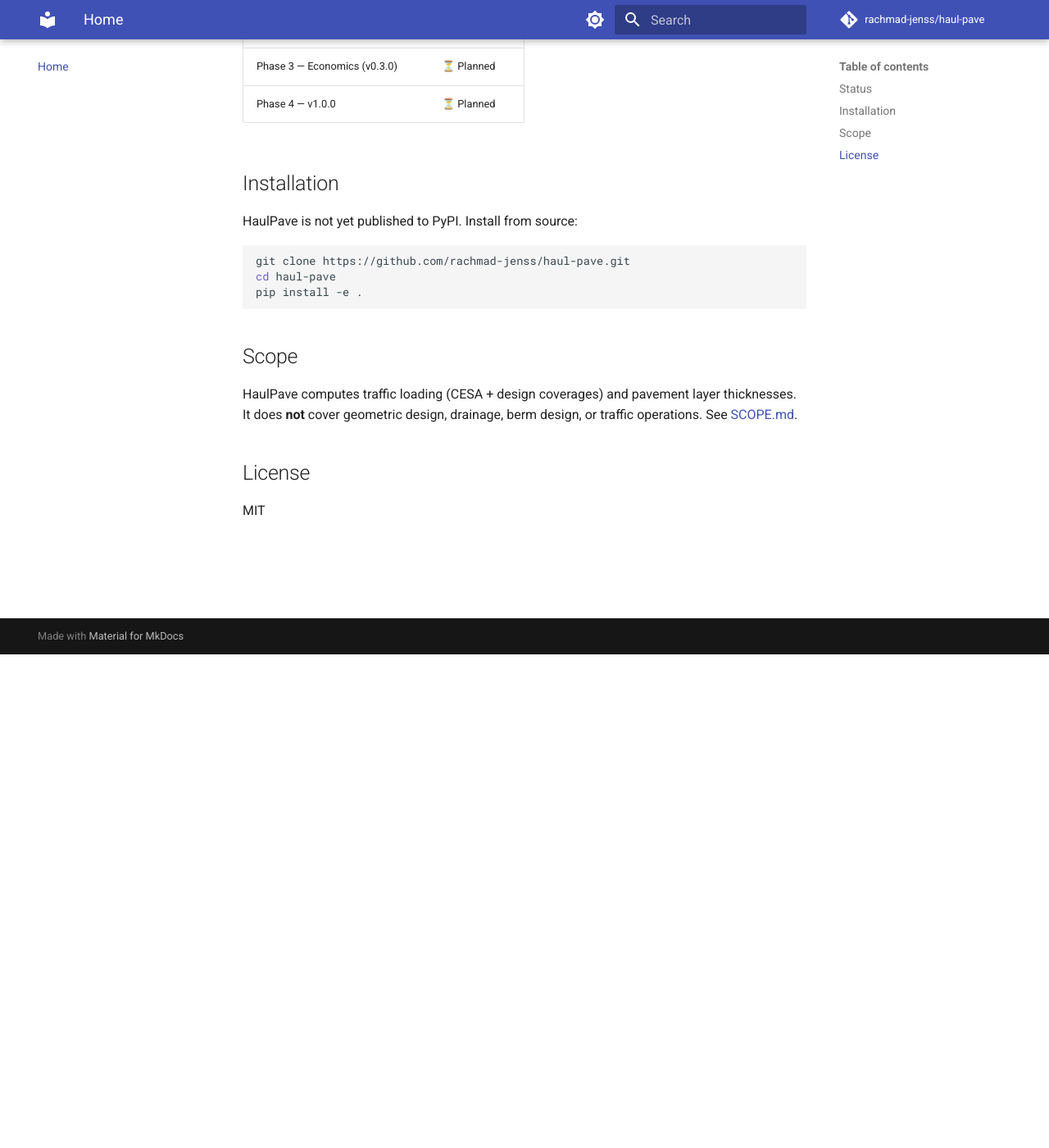
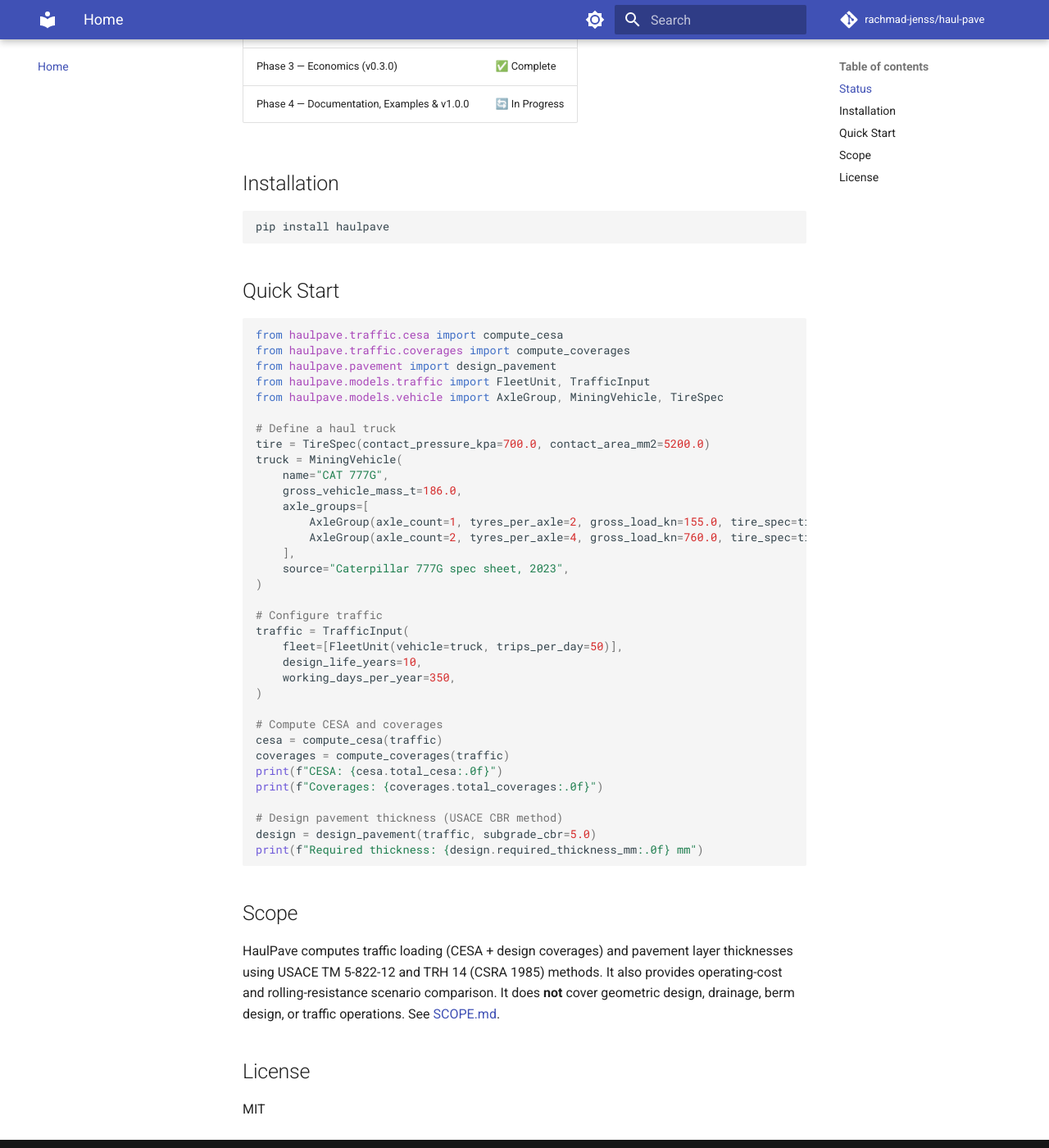
Before and after one commit to rachmad-jenss/haul-pave, an MkDocs documentation site: the page built from docs/index.md, in a window 1280 px wide and 1400 px high, scrolled down 602 px. Shown: the whole window at 82% size. Built offline with MkDocs 1.6.1 and Material for MkDocs 9.7.7, drawn with Linux system fonts in a browser that asks for light colours; comment, search, counter and statistics services are not loaded; some of the changed text lies outside the part shown.

Commit message:
DAS-51: Fix outdated MkDocs docs/index.md (#58)
- Remove 'not yet published to PyPI' — now on PyPI
- Update phase status: all 4 phases complete, Phase 4 In Progress
- Add Quick Start section with example code
- Update Scope to mention TRH 14 and economics methods
- Keep synchronized with README.md messaging

````diff
--- a/docs/index.md
+++ b/docs/index.md
@@ -7,32 +7,69 @@ and estimating operating-cost impacts.
 
 ## Status
 
-HaulPave is under active development. See the [project roadmap](https://github.com/rachmad-jenss/haul-pave)
-for the current phase and planned releases.
+HaulPave v0.3.0 is released and available on PyPI. See the [project roadmap](https://github.com/rachmad-jenss/haul-pave)
+for upcoming releases.
 
 | Phase | Status |
 |-------|--------|
-| Phase 0 — Benchmark Foundation | 🔄 In Progress |
-| Phase 1 — MVP (v0.1.0) | ⏳ Planned |
-| Phase 2 — TRH 14 (v0.2.0) | ⏳ Planned |
-| Phase 3 — Economics (v0.3.0) | ⏳ Planned |
-| Phase 4 — v1.0.0 | ⏳ Planned |
+| Phase 0 — Benchmark Foundation | ✅ Complete |
+| Phase 1 — MVP (v0.1.0) | ✅ Complete |
+| Phase 2 — TRH 14 (v0.2.0) | ✅ Complete |
+| Phase 3 — Economics (v0.3.0) | ✅ Complete |
+| Phase 4 — Documentation, Examples & v1.0.0 | 🔄 In Progress |
 
 ## Installation
 
-HaulPave is not yet published to PyPI. Install from source:
+```bash
+pip install haulpave
+```
 
-```bash
-git clone https://github.com/rachmad-jenss/haul-pave.git
-cd haul-pave
-pip install -e .
+## Quick Start
+
+```python
+from haulpave.traffic.cesa import compute_cesa
+from haulpave.traffic.coverages import compute_coverages
+from haulpave.pavement import design_pavement
+from haulpave.models.traffic import FleetUnit, TrafficInput
+from haulpave.models.vehicle import AxleGroup, MiningVehicle, TireSpec
+
+# Define a haul truck
+tire = TireSpec(contact_pressure_kpa=700.0, contact_area_mm2=5200.0)
+truck = MiningVehicle(
+    name="CAT 777G",
+    gross_vehicle_mass_t=186.0,
+    axle_groups=[
+        AxleGroup(axle_count=1, tyres_per_axle=2, gross_load_kn=155.0, tire_spec=tire),
+        AxleGroup(axle_count=2, tyres_per_axle=4, gross_load_kn=760.0, tire_spec=tire),
+    ],
+    source="Caterpillar 777G spec sheet, 2023",
+)
+
+# Configure traffic
+traffic = TrafficInput(
+    fleet=[FleetUnit(vehicle=truck, trips_per_day=50)],
+    design_life_years=10,
+    working_days_per_year=350,
+)
+
+# Compute CESA and coverages
+cesa = compute_cesa(traffic)
+coverages = compute_coverages(traffic)
+print(f"CESA: {cesa.total_cesa:.0f}")
+print(f"Coverages: {coverages.total_coverages:.0f}")
+
+# Design pavement thickness (USACE CBR method)
+design = design_pavement(traffic, subgrade_cbr=5.0)
+print(f"Required thickness: {design.required_thickness_mm:.0f} mm")
 ```
 
 ## Scope
 
 HaulPave computes traffic loading (CESA + design coverages) and pavement layer
-thicknesses. It does **not** cover geometric design, drainage, berm design, or
-traffic operations. See [SCOPE.md](https://github.com/rachmad-jenss/haul-pave/blob/main/SCOPE.md).
+thicknesses using USACE TM 5-822-12 and TRH 14 (CSRA 1985) methods. It also
+provides operating-cost and rolling-resistance scenario comparison. It does
+**not** cover geometric design, drainage, berm design, or traffic operations.
+See [SCOPE.md](https://github.com/rachmad-jenss/haul-pave/blob/main/SCOPE.md).
 
 ## License
 
````
